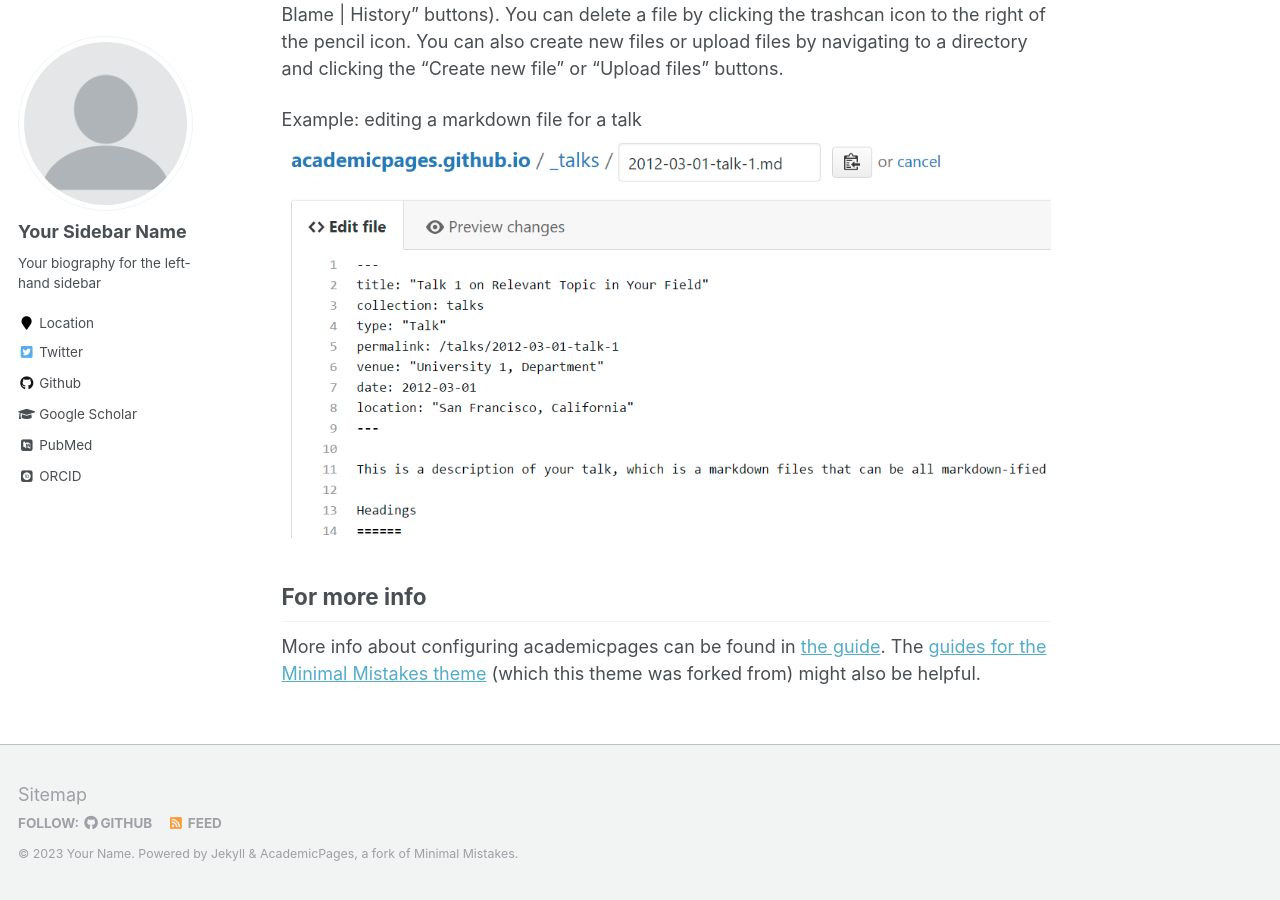
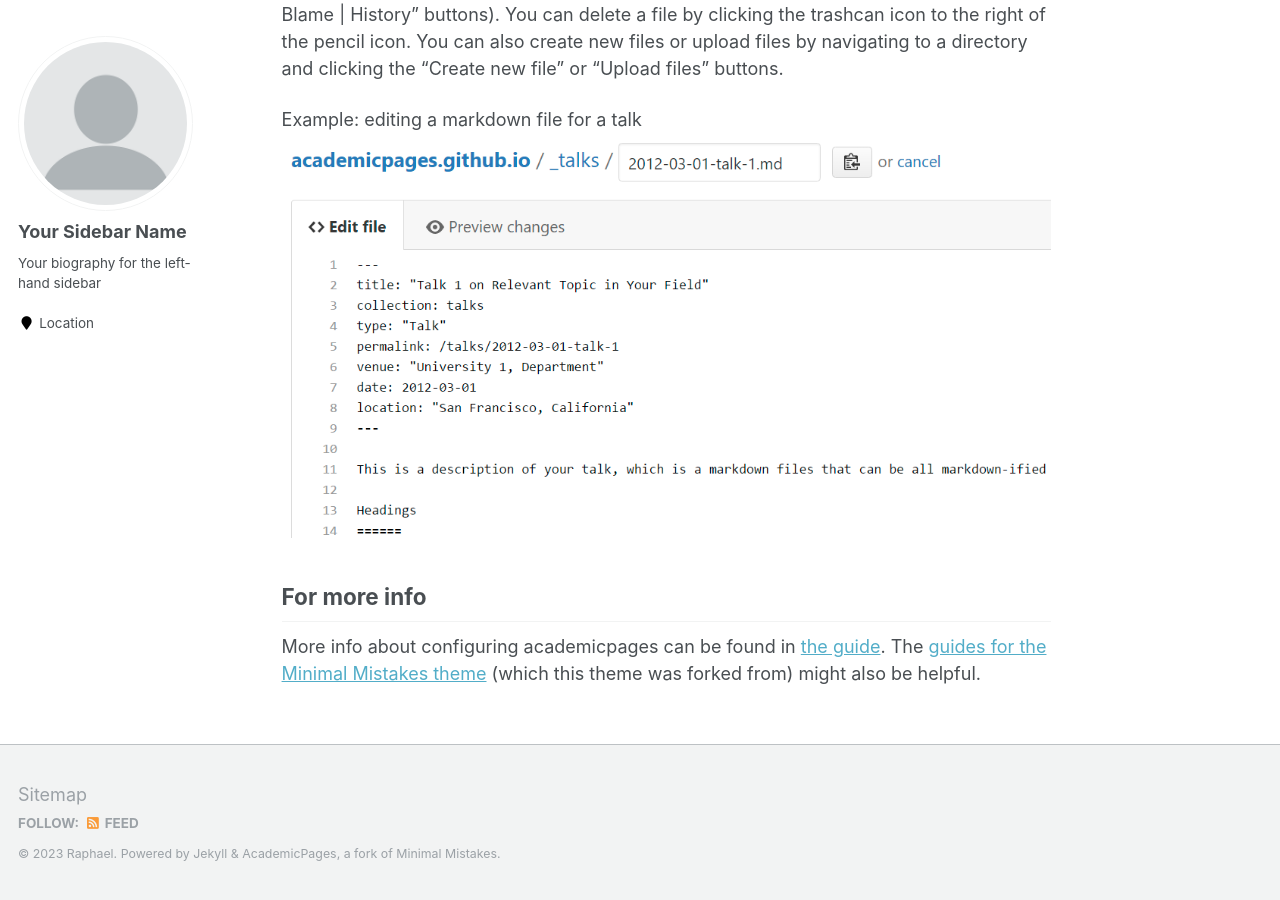
Before and after one commit to rhecher/rhecher.github.io, a Jekyll site: the page built from _pages/about.md, in a window 1280 px wide and 900 px high, scrolled down 2463 px. Built offline with Jekyll 4.4.1, drawn with Linux system fonts in a browser that asks for light colours; some web fonts are replaced; some of the changed text lies outside the part shown.

Commit message:
Update _config.yml

```diff
--- a/_config.yml
+++ b/_config.yml
@@ -7,11 +7,11 @@
 
 # Site Settings
 locale                   : "en-US"
-title                    : "Your Name / Site Title"
+title                    : "Duty Plan"
 title_separator          : "-"
-name                     : &name "Your Name"
+name                     : &name "Raphael"
 description              : &description "personal description"
-url                      : https://academicpages.github.io # the base hostname & protocol for your site e.g. "https://mmistakes.github.io"
+url                      : https://rhecher.github.io # the base hostname & protocol for your site e.g. "https://mmistakes.github.io"
 baseurl                  : "" # the subpath of your site, e.g. "/blog"
 repository               : "academicpages/academicpages.github.io"
 teaser                   :  # filename of teaser fallback teaser image placed in /images/, .e.g. "500x300.png"
@@ -85,8 +85,8 @@
   bio              : "Your biography for the left-hand sidebar"
   location         : "Location"
   employer         :
-  pubmed           : "https://www.ncbi.nlm.nih.gov/pubmed/?term=john+snow"
-  googlescholar    : "http://yourfullgooglescholarurl.com"
+  pubmed           : #"https://www.ncbi.nlm.nih.gov/pubmed/?term=john+snow"
+  googlescholar    : #"http://yourfullgooglescholarurl.com"
   email            :
   researchgate     :  # example: "https://www.researchgate.net/profile/yourprofile"
   uri              :
@@ -96,20 +96,20 @@
   flickr           :
   facebook         :
   foursquare       :
-  github           : "academicpages"
+  github           : #"academicpages"
   google_plus      :
   keybase          :
   instagram        :
   impactstory      : #"https://profiles.impactstory.org/u/xxxx-xxxx-xxxx-xxxx"
   lastfm           :
   linkedin         :
-  orcid            : "http://orcid.org/yourorcidurl"
+  orcid            : #"http://orcid.org/yourorcidurl"
   pinterest        :
   soundcloud       :
   stackoverflow    : # http://stackoverflow.com/users/123456/username
   steam            :
   tumblr           :
-  twitter          : "replacethistwitterhandle"
+  twitter          : #"replacethistwitterhandle"
   vine             :
   weibo            :
   xing             :
```
